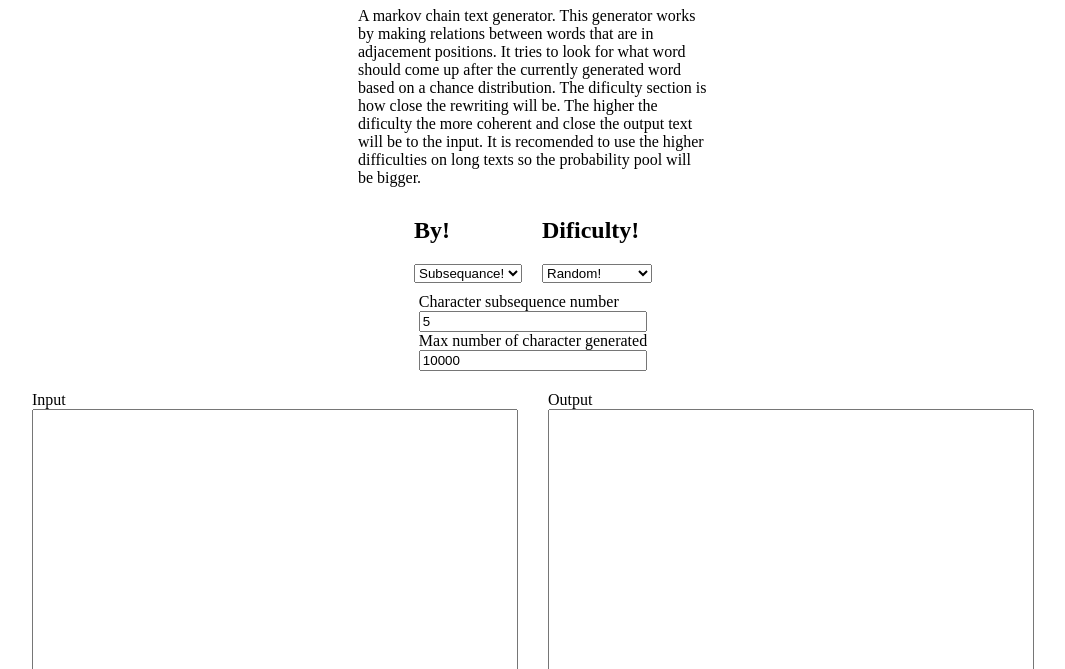
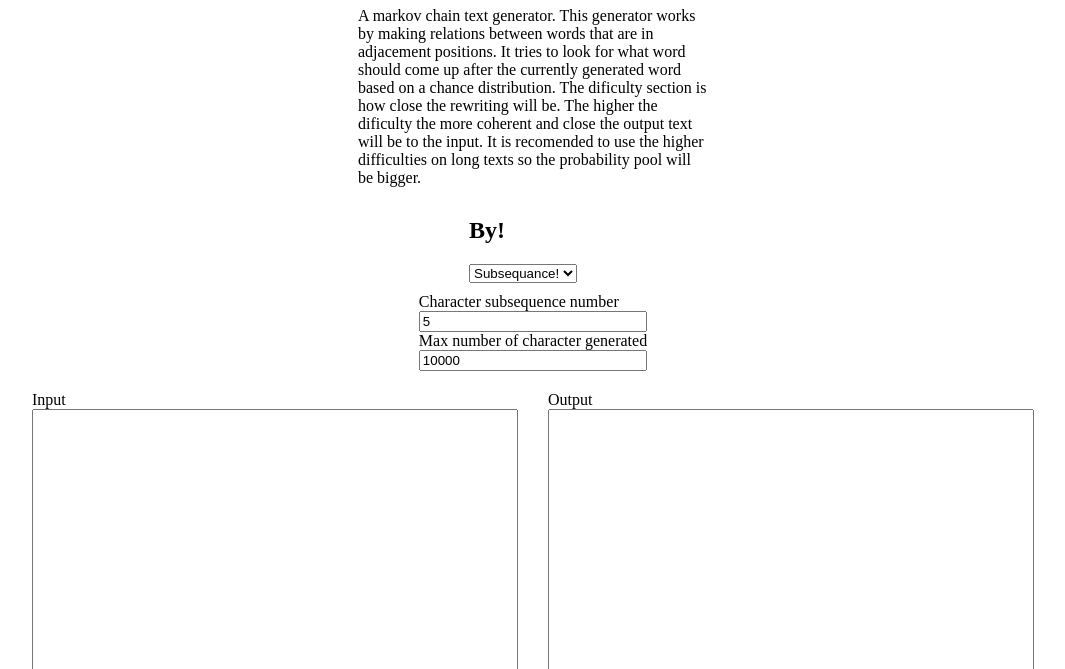
Before and after one commit to SoucupB/Markov-Chain-Text-Generator, a plain HTML site: page index.html in a window 1280 px wide. Shown: the part 131-800 px from the top of the page, without its empty margins (107-1172 px from the left). Drawn offline with Linux system fonts and the light colour scheme.

Commit message:
solve display bug

```diff
--- a/index.html
+++ b/index.html
@@ -28,12 +28,6 @@
           </select>
         </div>
         <div id = diff class='diff'>
-          <h2>Dificulty!</h2>
-          <select id="dificulty">
-            <option value=1>Random!</option>
-            <option value=2>Relatable!</option>
-            <option value=3>Close Enough!</option>
-          </select>
         </div>
       </div>
       <div class="inp-pair" id='input-zone'>
```
